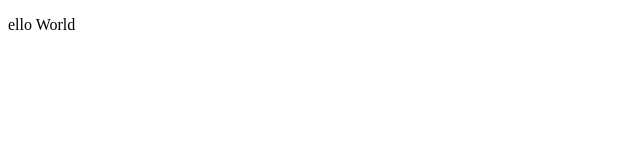
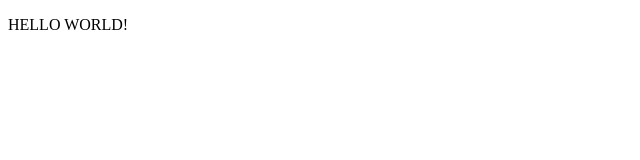
Before and after one commit to Feltaz/background-generator, a plain HTML site: page index.html in a window 1280 px wide. Shown: the full height of the page, 0-640 px from the left. Drawn offline with Linux system fonts and the light colour scheme.

Commit message:
capitalized hello world

```diff
--- a/index.html
+++ b/index.html
@@ -6,7 +6,7 @@
 		<link rel="styleshee" type="text/css" href="style.css">
 	</head>
 	<body>
-		<p>ello World<p>
+		<p>HELLO WORLD!<p>
 	</body>
 
 </html>
```
